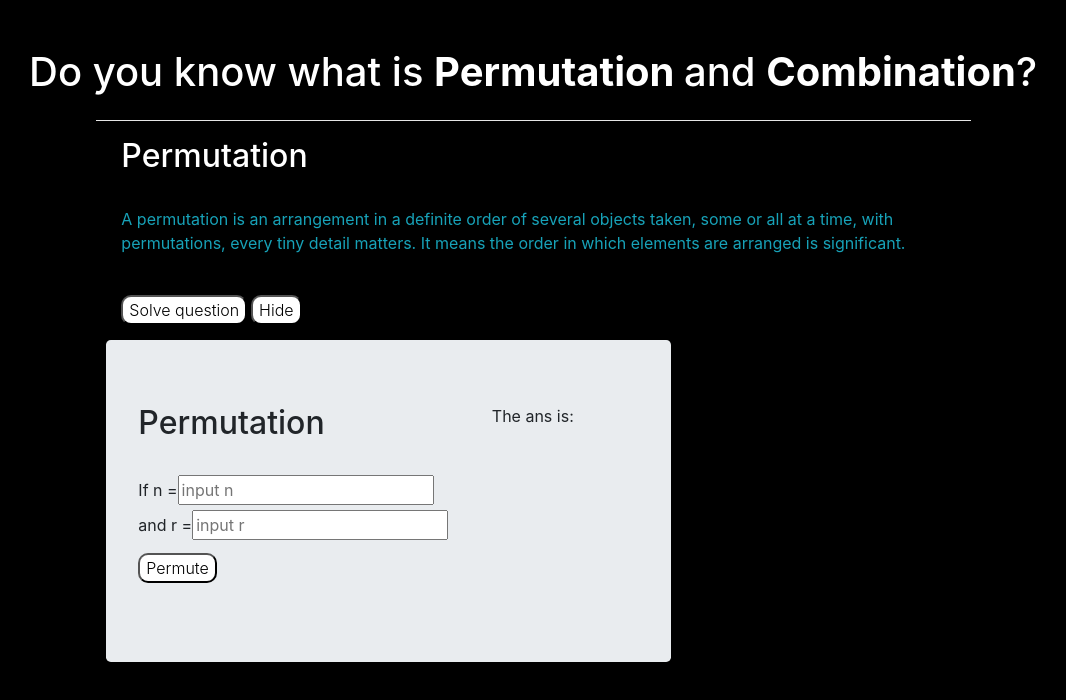
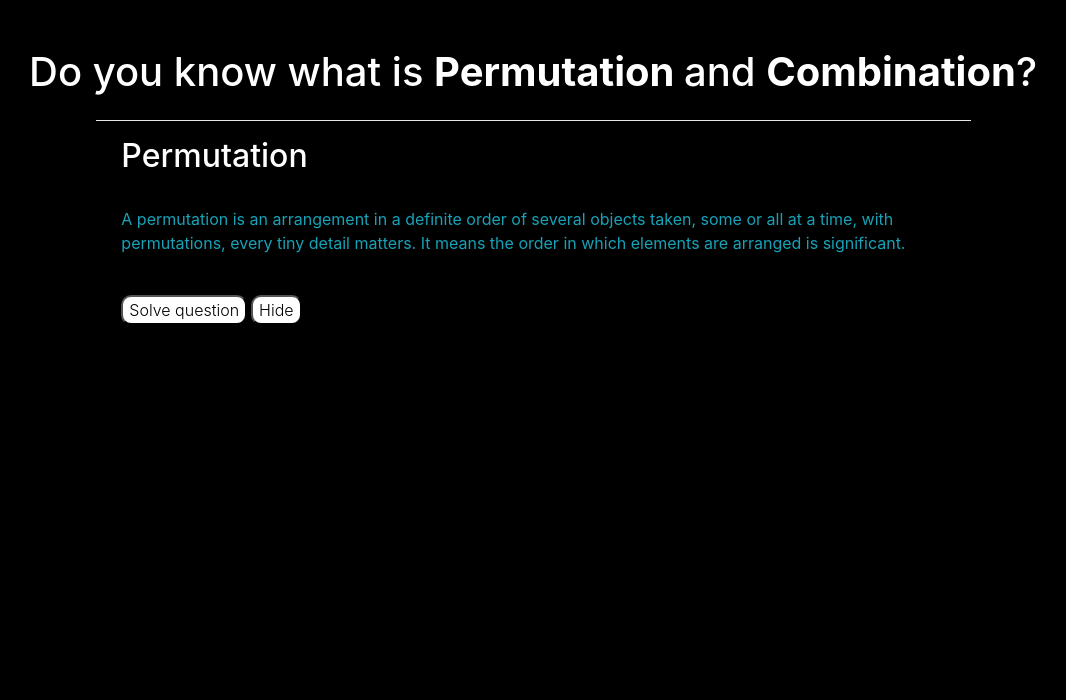
Before and after one commit to Muhtoyyib/solve-it-react, a React (Create React App) app: page / in a window 1280 px wide. Shown: the top 700 px of the page, without its empty margins (107-1173 px from the left). Built offline with nearby package versions, Linux system fonts and the light colour scheme.

Commit message:
Permuation functionality completed

```diff
--- a/src/App.js
+++ b/src/App.js
@@ -8,7 +8,8 @@ class App extends Component{
   constructor(){
     super()
     this.state = {
-      ans: ''
+      ans: '',
+      showCard: false
     }
   }
 
@@ -35,25 +36,19 @@ class App extends Component{
 
   render(){
     const {permutation} = this;
-
-
-    function displayPermutation(){
-      let element = document.getElementById('permSol');
-      element.classList.remove('d-none');
-    }
-
-    function hidePermutation(){
-      let element = document.getElementById('permSol');
-      element.classList.add('d-none');
-    }
-
-
-
+    const {ans, showCard} = this.state
 
     return (
       <div className="App container-fluid center">
       <Header />
-      <Permutation displayPermutation={displayPermutation} hidePermutation={hidePermutation} permutate={permutation} ans={this.state.ans}/>
+
+      <Permutation
+      displayPermutation={() => this.setState(() => ({...this.state, showCard: true}))}
+      hidePermutation={() => this.setState(() => ({...this.state, showCard: false}))}
+      permutate={permutation}
+      showCard={showCard}
+      ans={ans}
+      />
       </div>
     );
   }
--- a/src/Components/Permutation-component/Permutation.component.jsx
+++ b/src/Components/Permutation-component/Permutation.component.jsx
@@ -11,9 +11,10 @@ import './Permutation.css';
 }*/
 
 class Permutation extends Component{
+
     render(){
 
-
+      const {displayPermutation, hidePermutation, permutate, showCard, ans} = this.props
         return(
             <div className='row'>
 
@@ -23,12 +24,12 @@ class Permutation extends Component{
                  <br />
                  <p className='text-info'>A permutation is an arrangement in a definite order of several objects taken, some or all at a time, with permutations, every tiny detail matters. It means the order in which elements are arranged is significant.</p>
                  <br />
-                 <button className='solve' onClick={this.props.displayPermutation}>Solve question</button>
-                 <button className='solve mx-1' onClick={this.props.hidePermutation}>Hide</button>
+                 <button className='solve' onClick={displayPermutation}>Solve question</button>
+                 <button className='solve mx-1' onClick={hidePermutation}>Hide</button>
 
                 </div>
 
-                <div className='jumbotron offset-sm-1 offset-md-2 d-none" id="permSol'>
+                {showCard && <div className='jumbotron offset-sm-1 offset-md-2 d-none" id="permSol'>
 
                  <div className='row'>
                   <div className='col-8'>
@@ -40,16 +41,17 @@ class Permutation extends Component{
                    <label htmlFor="r">and r =</label>
                    <input type="text" id="r" placeholder="input r" />
 
-                   <button type="button" className="mt-2 solve" onClick={this.props.permutate}>Permute</button>
+                   <button type="button" className="mt-2 solve" onClick={permutate}>Permute</button>
                   </div>
 
                   <div className='col-4'>
-                  <p>The ans is: <b id="ans" className="text-success">{this.props.ans}</b></p>
+                  <p>The ans is: <b id="ans" className="text-success">{ans}</b></p>
                   </div>
 
                  </div>
 
-                </div>
+
+                </div>}
 
 
             </div> // row div
```
